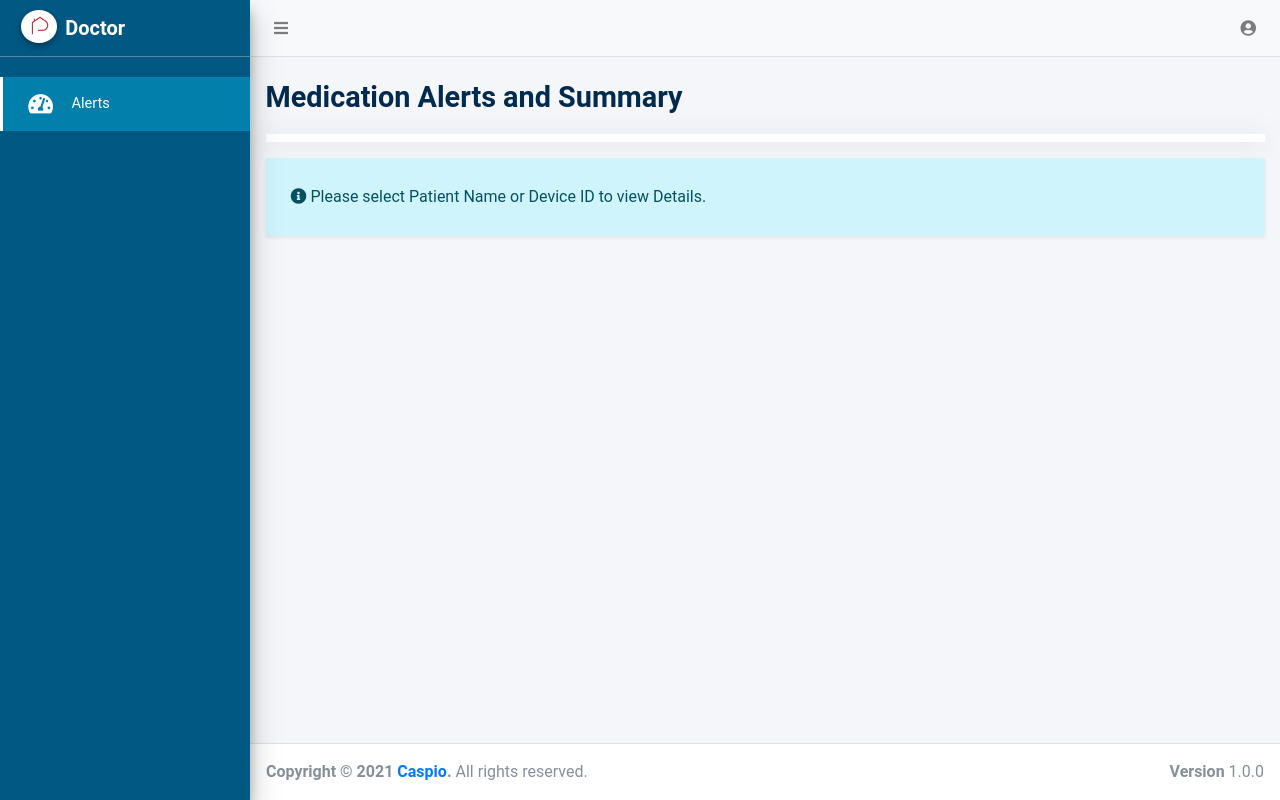
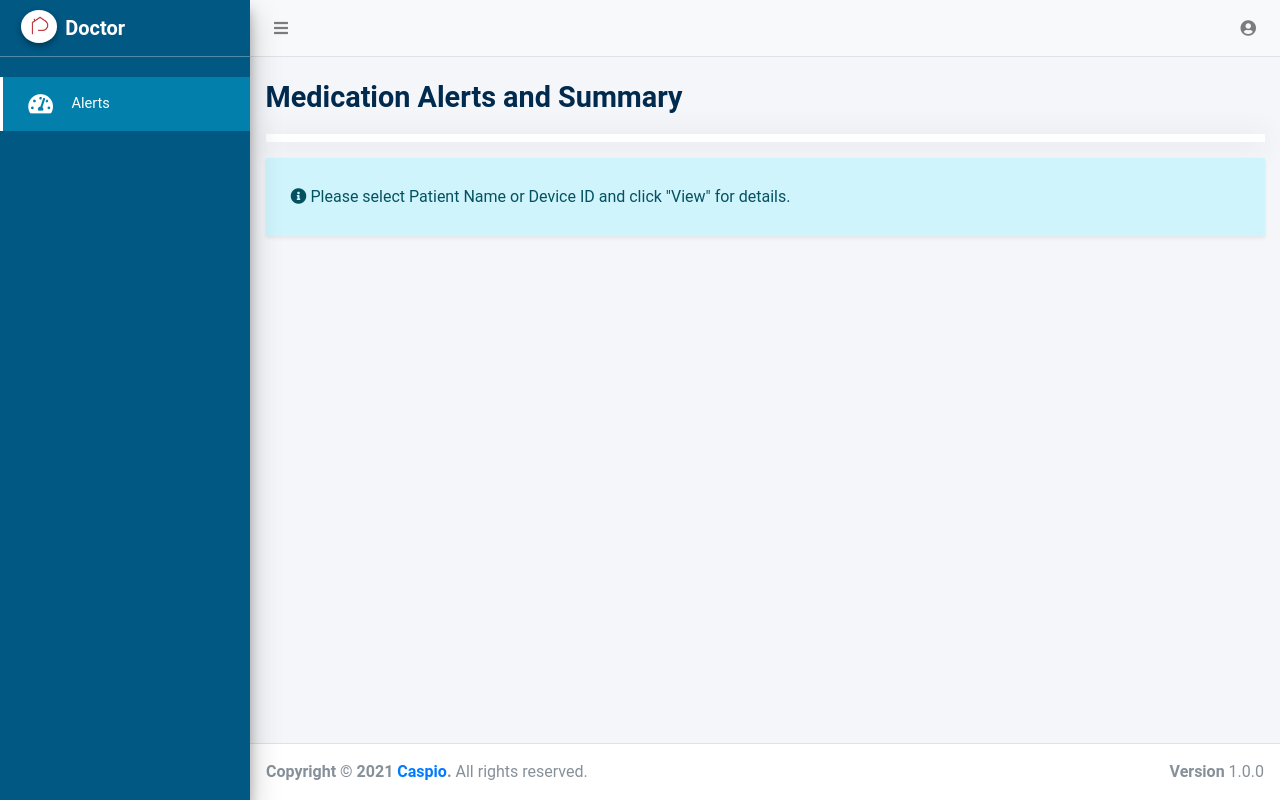
Before and after one commit to rrgarzota/prncare_clinical, a PHP site: page /doctor/index.php in a window 1280 px wide. Run offline with PHP 8.4, Linux system fonts and the light colour scheme; some libraries are stand-ins or nearby versions.

Commit message:
Bug fix and Change request - 1

```diff
--- a/doctor/index.php
+++ b/doctor/index.php
@@ -48,7 +48,7 @@
                             <div class="row search-message-container d-none">
                                 <div class="col-12">
                                     <div class="alert alert-info mt-20 mb-30 shadow-sm py-4 px-4 rounded-0" role="alert">
-                                        <span><i class="fas fa-info-circle"></i></span> Please select Patient Name or Device ID to view Details.
+                                        <span><i class="fas fa-info-circle"></i></span> Please select Patient Name or Device ID and click "View" for details.
                                     </div>
                                 </div>
                             </div>
```
